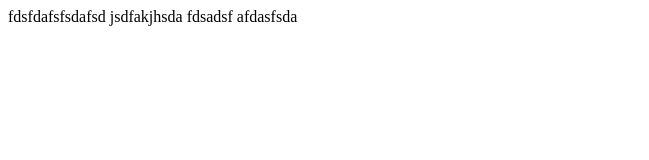
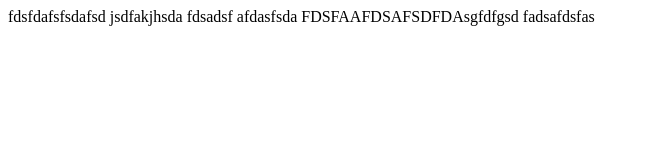
Before and after one commit to work-pro-20hk/afdsfsdfsdfsdafsd, a plain HTML site: page index.html in a window 1280 px wide. Shown: the whole page, without its empty margins (0-649 px from the left). Drawn offline with Linux system fonts and the light colour scheme.

Commit message:
afdsdfsa afsfsdfda

```diff
--- a/index.html
+++ b/index.html
@@ -7,6 +7,7 @@
     <title>hi</title>
   </head>
   <body>
-    fdsfdafsfsdafsd jsdfakjhsda fdsadsf afdasfsda
+    fdsfdafsfsdafsd jsdfakjhsda fdsadsf afdasfsda FDSFAAFDSAFSDFDAsgfdfgsd
+    fadsafdsfas
   </body>
 </html>
```
